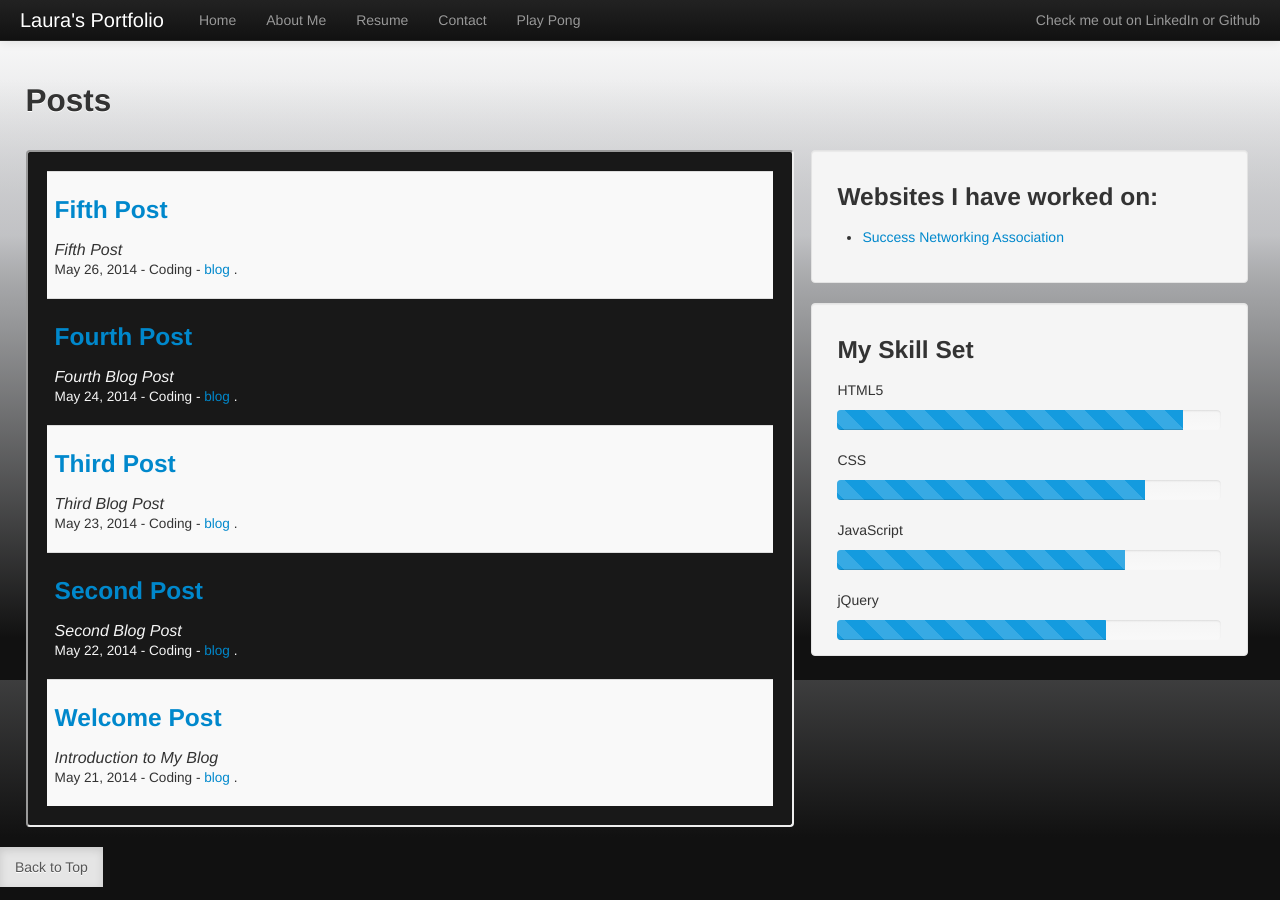
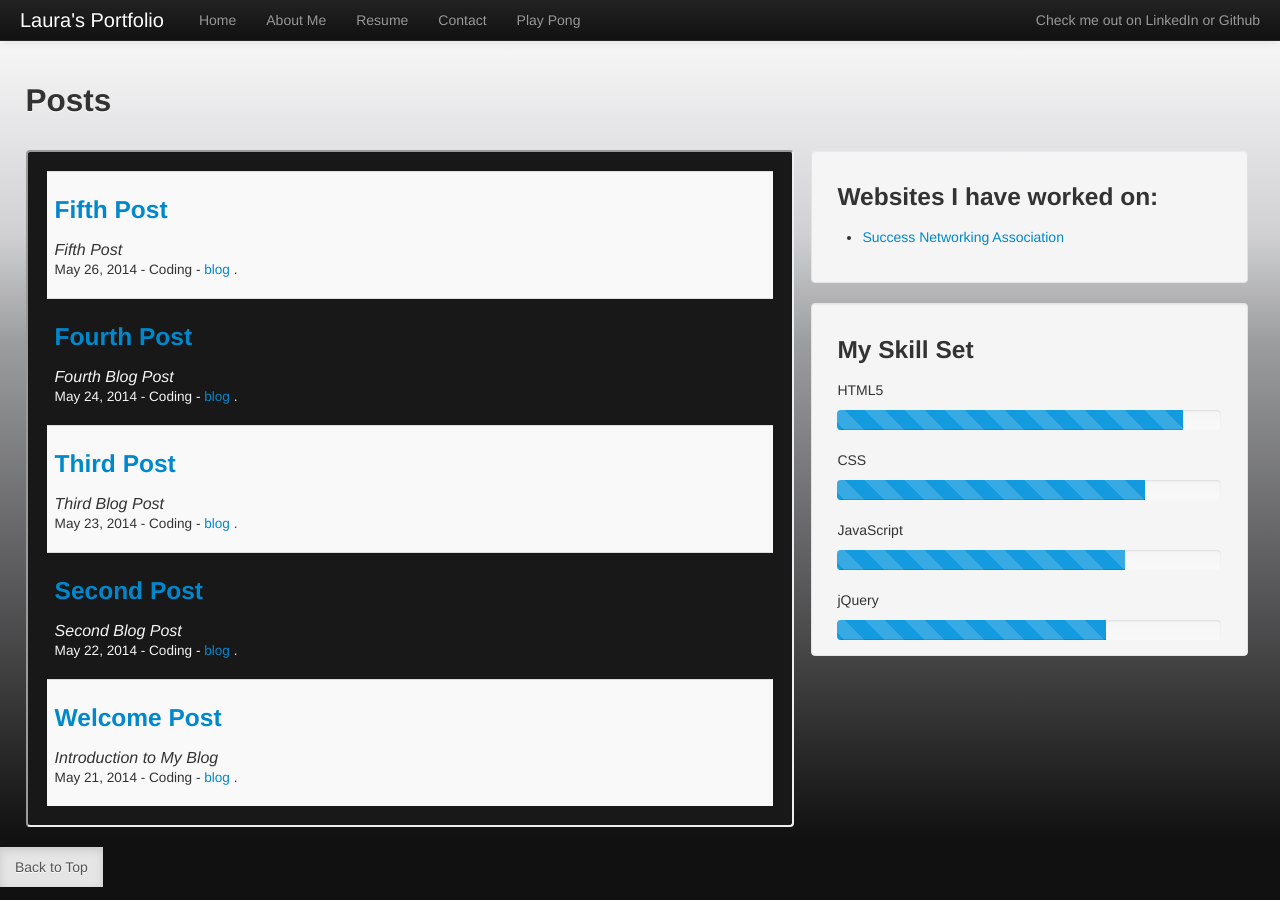
Before and after one commit to LauraR6561/Laurar6561.github.io, a Jekyll site: the page built from index.html, in a window 1280 px wide. Built offline with Jekyll 4.4.1, drawn with Linux system fonts in a browser that asks for light colours; Markdown is read by kramdown in place of the engine named in the settings.

Commit message:
removed content wrapper

```diff
--- a/css/template.css
+++ b/css/template.css
@@ -42,16 +42,6 @@ body{
 }
 
 #content-wrapper{
-    height:75%;
-    background-image: url("/img/denver.png");
-    padding:0px;
-    background: -moz-linear-gradient(top,  rgba(0,0,0,0) 0%, rgba(186,187,190,0.68) 26%, rgba(156,157,159,1) 38%, rgba(17,17,17,1) 93%, rgba(17,17,17,1) 100%); /* FF3.6+ */
-    background: -webkit-gradient(linear, left top, left bottom, color-stop(0%,rgba(0,0,0,0)), color-stop(26%,rgba(186,187,190,0.68)), color-stop(38%,rgba(156,157,159,1)), color-stop(93%,rgba(17,17,17,1)), color-stop(100%,rgba(17,17,17,1))); /* Chrome,Safari4+ */
-    background: -webkit-linear-gradient(top,  rgba(0,0,0,0) 0%,rgba(186,187,190,0.68) 26%,rgba(156,157,159,1) 38%,rgba(17,17,17,1) 93%,rgba(17,17,17,1) 100%); /* Chrome10+,Safari5.1+ */
-    background: -o-linear-gradient(top,  rgba(0,0,0,0) 0%,rgba(186,187,190,0.68) 26%,rgba(156,157,159,1) 38%,rgba(17,17,17,1) 93%,rgba(17,17,17,1) 100%); /* Opera 11.10+ */
-    background: -ms-linear-gradient(top,  rgba(0,0,0,0) 0%,rgba(186,187,190,0.68) 26%,rgba(156,157,159,1) 38%,rgba(17,17,17,1) 93%,rgba(17,17,17,1) 100%); /* IE10+ */
-    background: linear-gradient(to bottom,  rgba(0,0,0,0) 0%,rgba(186,187,190,0.68) 26%,rgba(156,157,159,1) 38%,rgba(17,17,17,1) 93%,rgba(17,17,17,1) 100%); /* W3C */
-    filter: progid:DXImageTransform.Microsoft.gradient( startColorstr='#00000000', endColorstr='#111111',GradientType=0 ); /* IE6-9 */
 }
 
 .footer{
```
